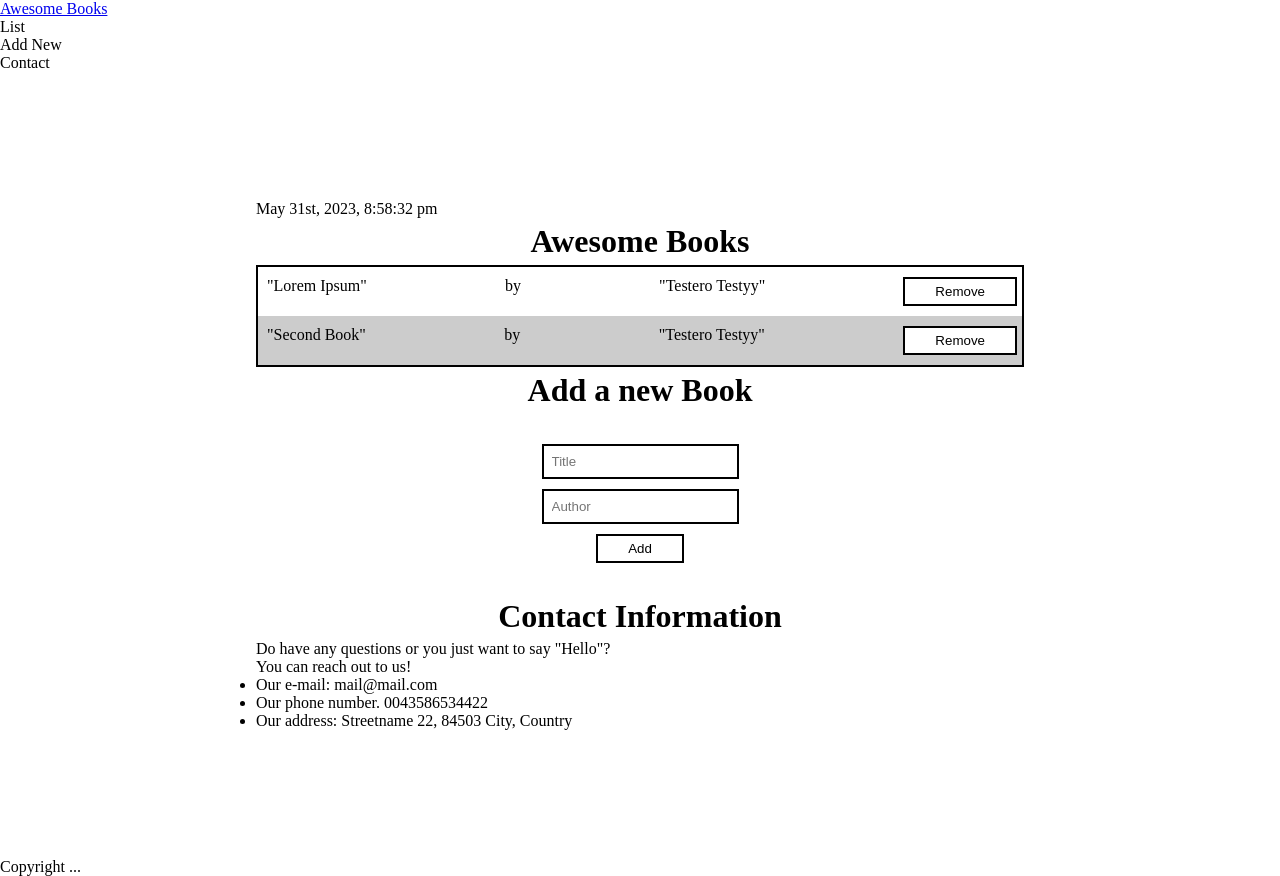
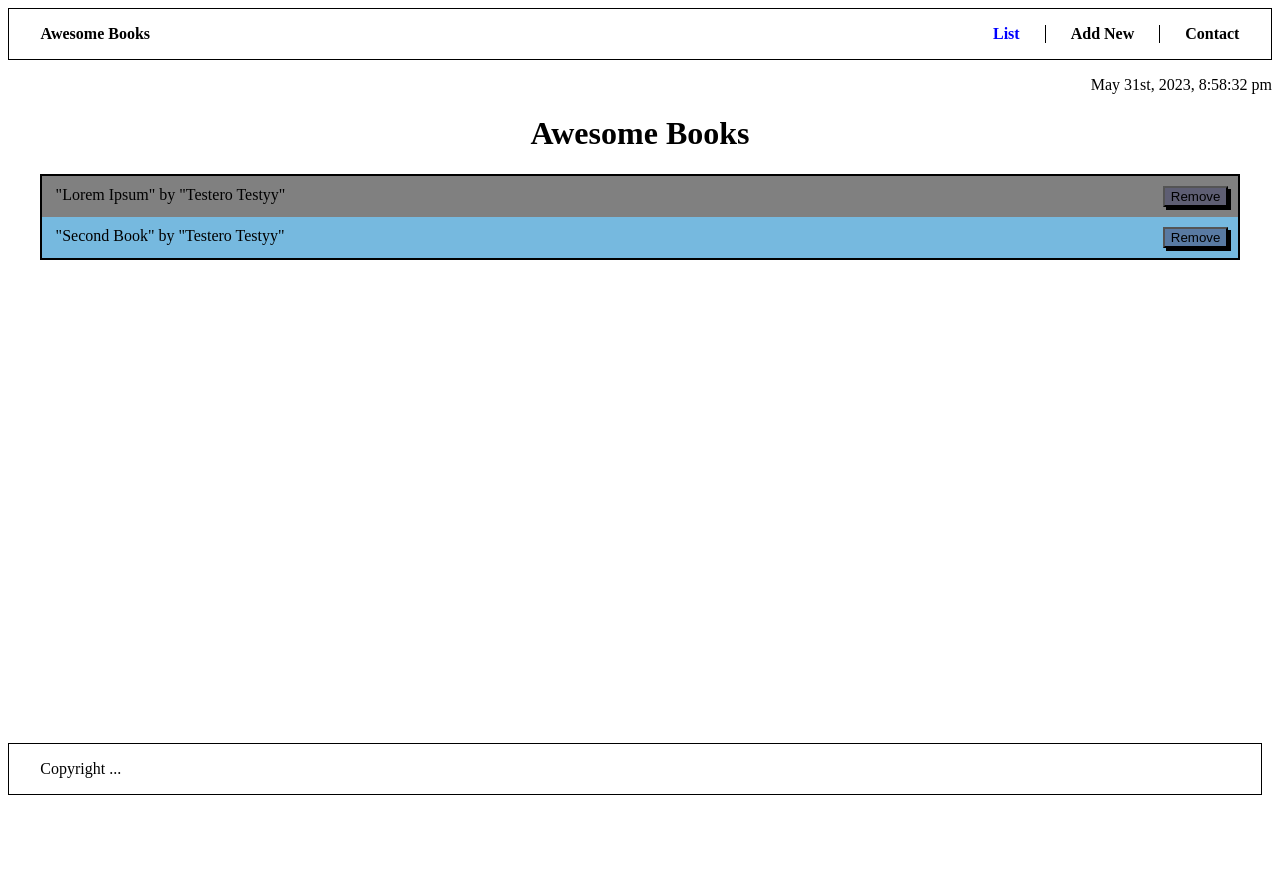
Before and after one commit to yemidada/awesome-books, a plain HTML site: page index.html in a window 1280 px wide. After the commit the page ends 800 px from the top, so only its background shows below. Drawn offline with Linux system fonts and the light colour scheme.

Commit message:
Update CSS file

```diff
--- a/assets/css/style.css
+++ b/assets/css/style.css
@@ -1,50 +1,137 @@
-@import url("https://fonts.googleapis.com/css2?family=Poppins:wght@400;500;600;700&display=swap");
-
 * {
-  margin: 0;
-  padding: 0;
   box-sizing: border-box;
 }
 
-.main-section {
-  padding: 10% 20%;
+.container {
+  padding-left: 2.5%;
+  padding-right: 2.5%;
+}
+
+#book-list {
+  border: 2px solid black;
+  margin-bottom: 20px;
+}
+
+hr {
+  width: 30%;
+  border: 2px solid black;
+}
+
+.book {
+  display: flex;
+  justify-content: space-between;
+  padding: 10px;
+}
+
+.book:nth-child(odd) {
+  background-color: grey;
+}
+
+.book:nth-child(even) {
+  background-color: rgb(118, 185, 223);
+}
+
+.remove {
+  margin-left: auto;
+  box-shadow: 3px 3px;
+  background-color: rgba(61, 61, 102, 0.5);
+}
+
+.remove:hover {
+  background-color: rgb(255, 255, 0);
 }
 
 #list-title {
   text-align: center;
-  padding: 5px 0;
 }
 
-.book {
-  padding: 10px 5px;
+#book-form {
+  margin-inline: auto;
+  width: 70%;
+  display: flex;
+  flex-direction: column;
+  gap: 15px;
+}
+
+#book-form input {
+  border: 3px solid black;
+  padding: 5px;
+}
+
+#form-title {
+  margin-inline: auto;
+}
+
+button[type="submit"] {
+  align-self: flex-end;
+  border: 2px solid black;
+}
+
+.navbar {
+  border: 1px solid black;
+}
+
+.nav-holder {
   display: flex;
   justify-content: space-between;
 }
 
-.book:nth-child(2) {
-  background-color: #ccc;
+.navbar-brand {
+  text-decoration: none;
+  margin-top: 16px;
+  margin-bottom: 16px;
+  font-weight: 700;
+  color: black;
 }
 
-#book-list {
-  border: 2px solid #000;
+.menu-list {
+  display: flex;
 }
 
-#book-form {
-  padding: 30px 5px;
+.menu-list-item {
+  list-style: none;
+  font-weight: 700;
+  cursor: pointer;
+}
+
+#add-it {
+  padding-left: 25px;
+  padding-right: 25px;
+  margin-left: 25px;
+  margin-right: 25px;
+  border-left: 1px solid black;
+  border-right: 1px solid black;
+}
+
+.active-menu {
+  color: blue;
+}
+
+.contact-info {
   display: flex;
   flex-direction: column;
-  gap: 10px;
   justify-content: center;
   align-items: center;
 }
 
-input {
-  border: 2px solid #000;
-  padding: 8px;
+.footer {
+  border: 1px solid black;
+  bottom: 0;
+  margin-bottom: 5px;
+  position: fixed;
+  width: 98%;
 }
 
-button {
-  border: 2px solid #000;
-  background-color: #fff;
-  padding: 5px 30px;
+.hide {
+  display: none;
 }
+
+.contact-section {
+  padding: 10% 0 0 0;
+}
+
+#time {
+  display: flex;
+  justify-content: flex-end;
+  align-items: center;
+}
```
